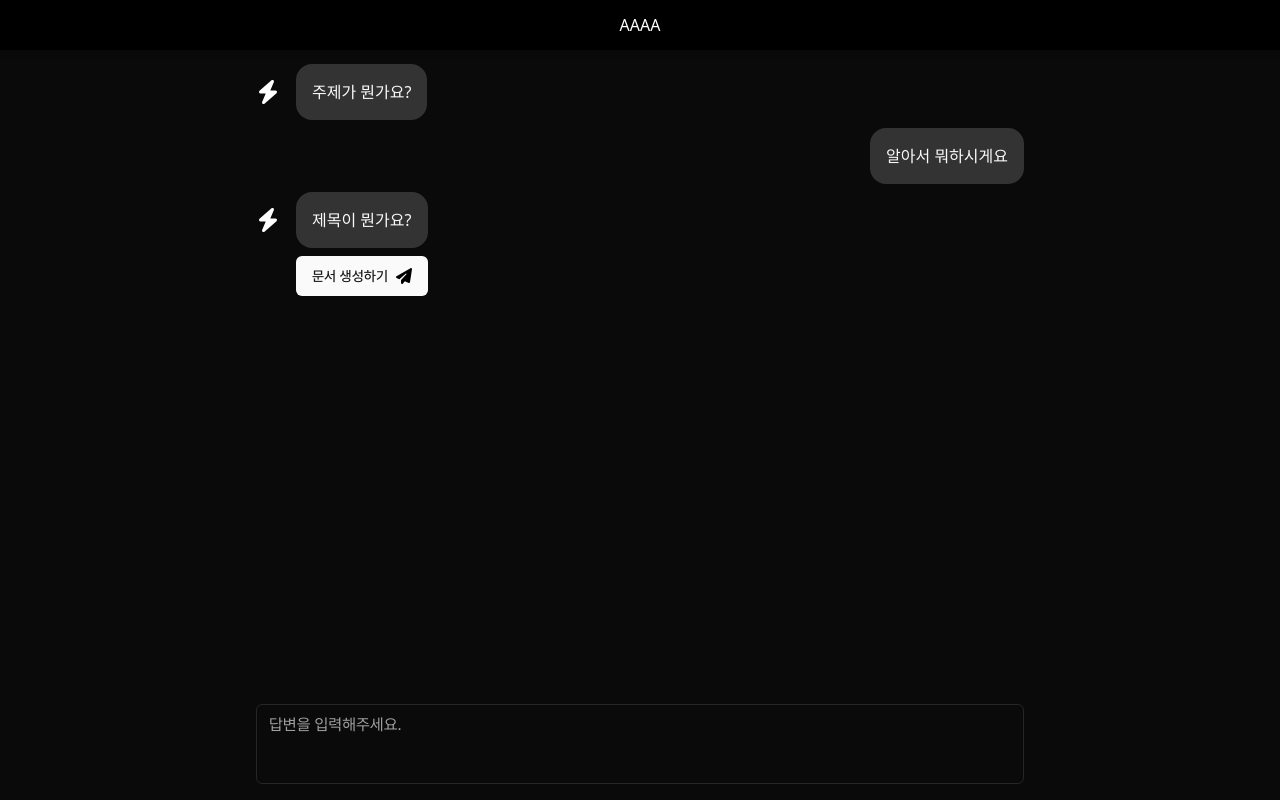
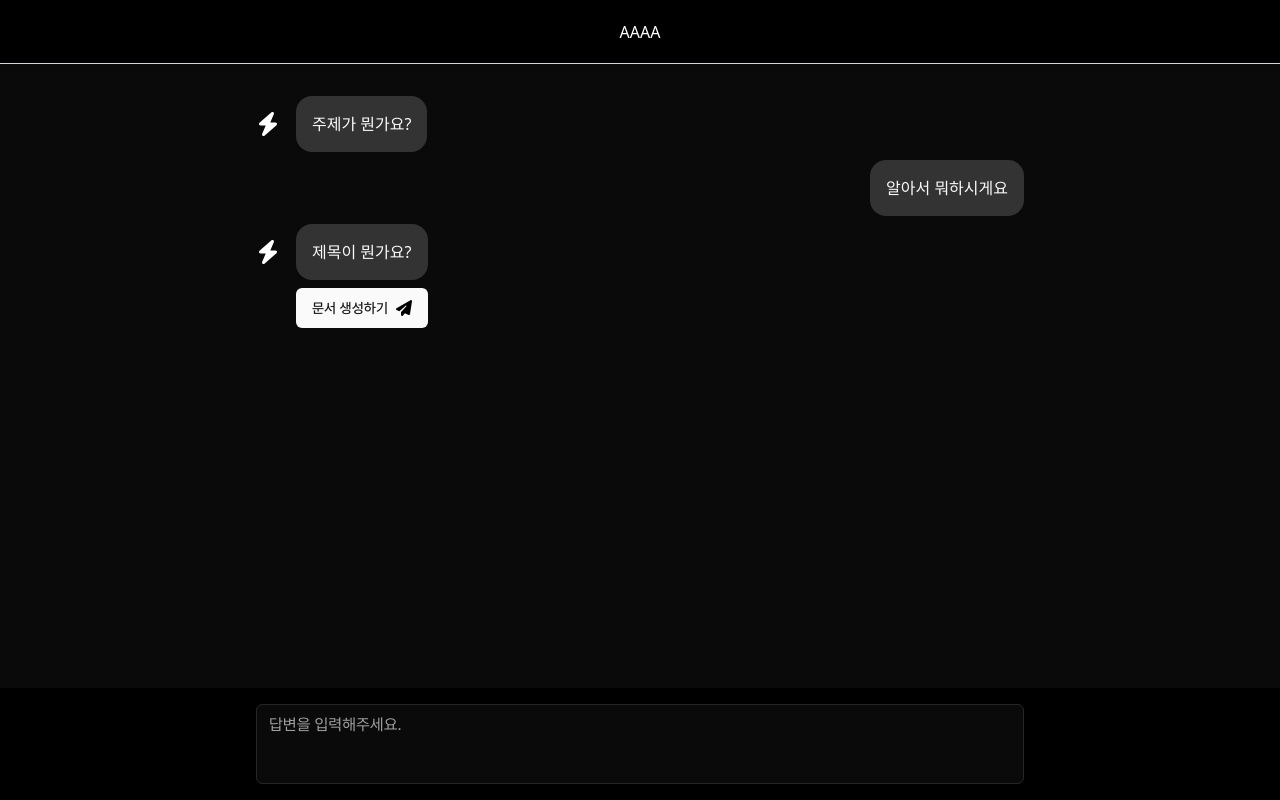
Before and after one commit to SeoLanee/solar-llm-project, a React (Vite) app in the folder front-end/: page /chat in a window 1280 px wide. Built offline with nearby package versions, Linux system fonts and the light colour scheme.

Commit message:
feat: fix header, footer styling (front)

```diff
--- a/front-end/src/TopBar.tsx
+++ b/front-end/src/TopBar.tsx
@@ -1,12 +1,13 @@
 const TopBar = () => {
   return (
-        <div className="fixed top-0 left-0 w-full p-4 shadow-md flex justify-center"
+    <div
+      className="fixed top-0 left-0 w-full p-4 shadow-md flex justify-center border-b border-gray-300"
       style={{
         display: "flex",
         justifyContent: "center",
         alignItems: "center",
         padding: "0 20px",
-            height: "50px",
+        height: "64px",
         backgroundColor: "black",
         color: "white",
       }}
@@ -14,6 +15,6 @@ const TopBar = () => {
       <div>AAAA</div>
     </div>
   );
-}
+};
 
 export default TopBar;
--- a/front-end/src/components/shared/footer.tsx
+++ b/front-end/src/components/shared/footer.tsx
@@ -26,7 +26,7 @@ const Footer = ({ onSubmit, disabled = false }: FooterProps) => {
   };
 
   return (
-    <footer className="fixed bottom-0 left-0 w-full p-4 shadow-md flex justify-center">
+    <footer className="fixed bottom-0 left-0 w-full p-4 shadow-md flex justify-center bg-black">
       <div className="w-[48rem]">
         <Textarea
           placeholder="답변을 입력해주세요."
--- a/front-end/src/pages/chat-page.tsx
+++ b/front-end/src/pages/chat-page.tsx
@@ -28,7 +28,7 @@ const ChatPage = () => {
   };
 
   return (
-    <div className="w-full py-[4rem] flex flex-col gap-[0.5rem]">
+    <div className="w-full pt-[6rem] pb-[7.5rem] flex flex-col gap-[0.5rem]">
       {messages.map((message, index) => {
         const isGeneateAvailable =
           index === messages.length - 1 && index !== 0 && !message.isSender;
```
Lines whose indentation alone changed are shown as unchanged.
